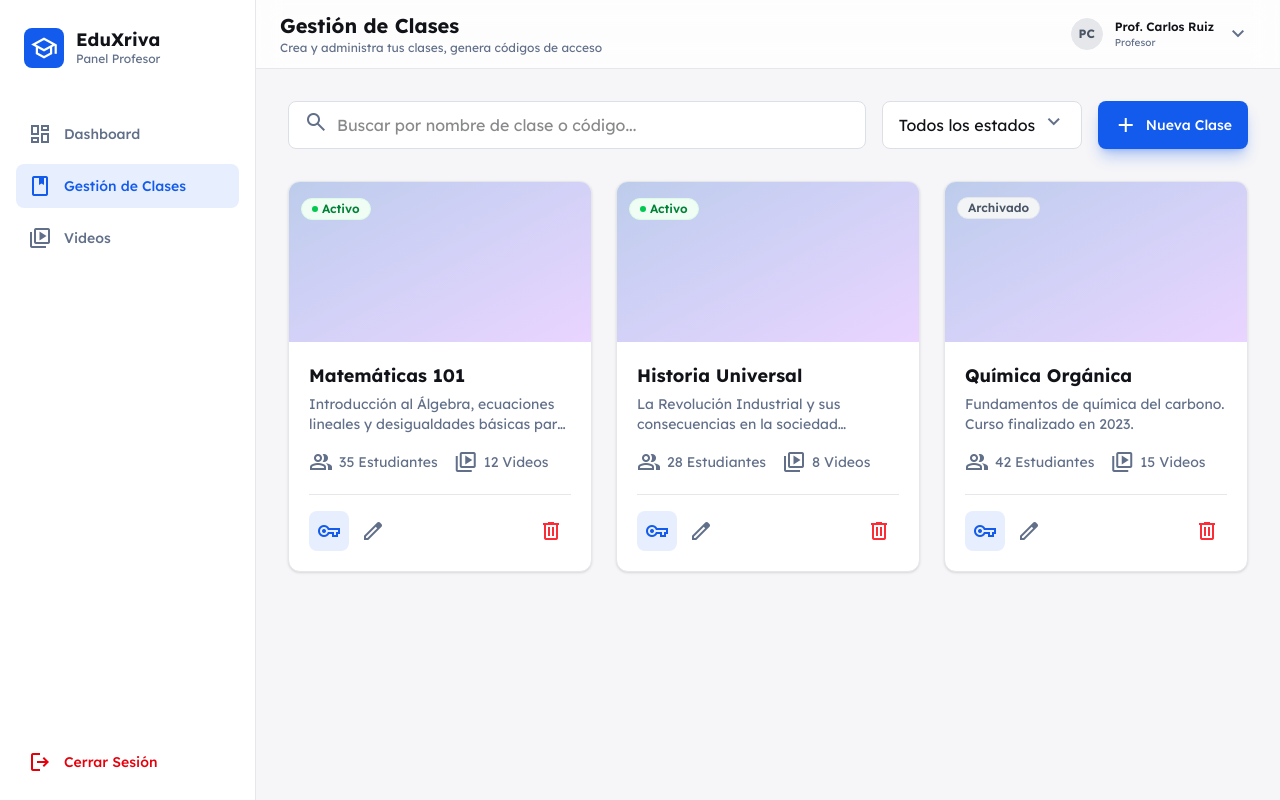
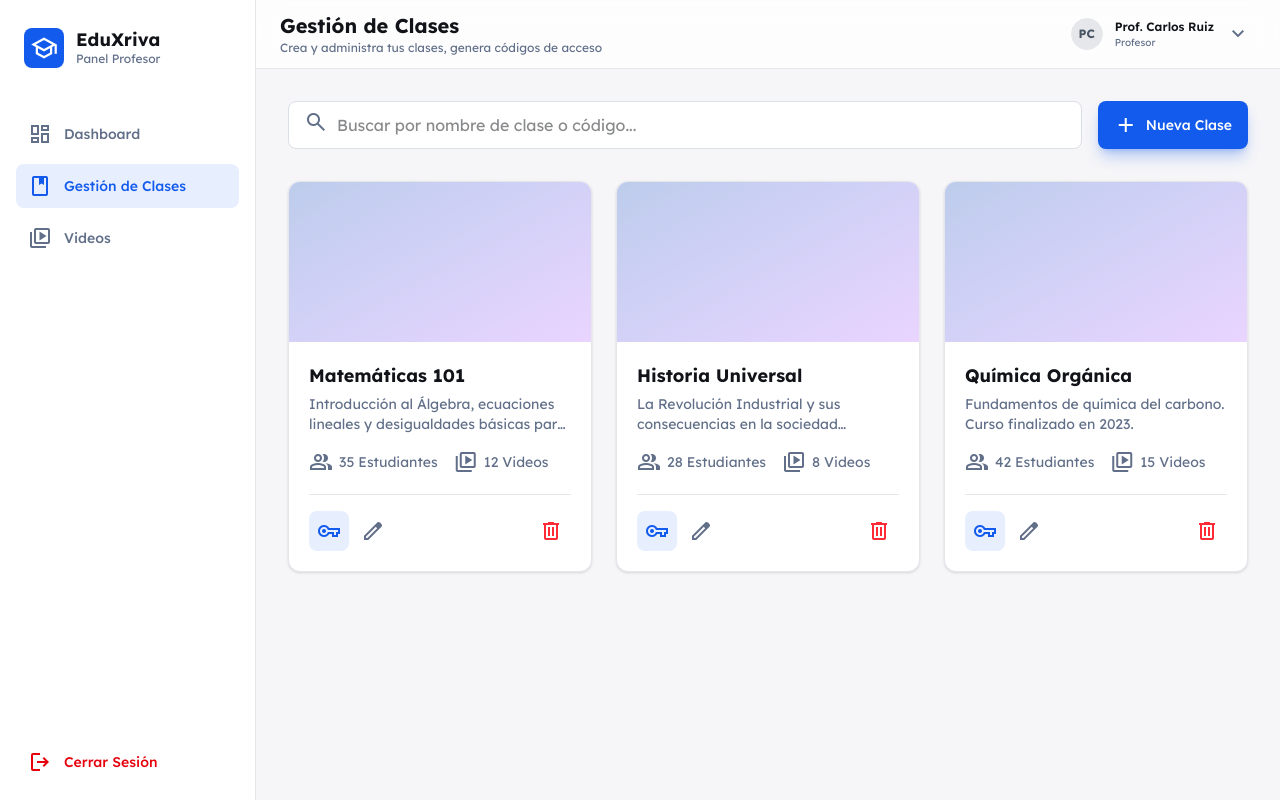
Before and after one commit to Xriva18/detecion_atencion, a Next.js app in the folder frontend/: page /profesor/clases in a window 1280 px wide. Built offline with nearby package versions, Linux system fonts and the light colour scheme.

Commit message:
Add attention level to student video results and update UI accordingly. Remove unused filter status and schedule input from modals. Enhance class results display with attention level indicators.

```diff
--- a/frontend/app/profesor/clases/page.tsx
+++ b/frontend/app/profesor/clases/page.tsx
@@ -46,6 +46,7 @@ interface StudentVideoResult {
   correctAnswers: number;
   incorrectAnswers: number;
   totalQuestions: number;
+  attentionLevel: "alto" | "medio" | "bajo";
 }
 
 const mockClasses: Class[] = [
@@ -158,6 +159,7 @@ const mockStudentVideoResults: StudentVideoResult[] = [
     correctAnswers: 17,
     incorrectAnswers: 3,
     totalQuestions: 20,
+    attentionLevel: "alto",
   },
   {
     studentId: "s2",
@@ -166,6 +168,7 @@ const mockStudentVideoResults: StudentVideoResult[] = [
     correctAnswers: 18,
     incorrectAnswers: 2,
     totalQuestions: 20,
+    attentionLevel: "alto",
   },
   {
     studentId: "s3",
@@ -174,6 +177,7 @@ const mockStudentVideoResults: StudentVideoResult[] = [
     correctAnswers: 15,
     incorrectAnswers: 5,
     totalQuestions: 20,
+    attentionLevel: "medio",
   },
   {
     studentId: "s4",
@@ -182,6 +186,7 @@ const mockStudentVideoResults: StudentVideoResult[] = [
     correctAnswers: 19,
     incorrectAnswers: 1,
     totalQuestions: 20,
+    attentionLevel: "alto",
   },
   {
     studentId: "s5",
@@ -190,6 +195,7 @@ const mockStudentVideoResults: StudentVideoResult[] = [
     correctAnswers: 14,
     incorrectAnswers: 6,
     totalQuestions: 20,
+    attentionLevel: "bajo",
   },
   {
     studentId: "s1",
@@ -198,6 +204,7 @@ const mockStudentVideoResults: StudentVideoResult[] = [
     correctAnswers: 16,
     incorrectAnswers: 4,
     totalQuestions: 20,
+    attentionLevel: "medio",
   },
   {
     studentId: "s2",
@@ -206,6 +213,7 @@ const mockStudentVideoResults: StudentVideoResult[] = [
     correctAnswers: 18,
     incorrectAnswers: 2,
     totalQuestions: 20,
+    attentionLevel: "alto",
   },
   {
     studentId: "s3",
@@ -214,6 +222,7 @@ const mockStudentVideoResults: StudentVideoResult[] = [
     correctAnswers: 14,
     incorrectAnswers: 6,
     totalQuestions: 20,
+    attentionLevel: "medio",
   },
   {
     studentId: "s4",
@@ -222,6 +231,7 @@ const mockStudentVideoResults: StudentVideoResult[] = [
     correctAnswers: 18,
     incorrectAnswers: 2,
     totalQuestions: 20,
+    attentionLevel: "alto",
   },
   {
     studentId: "s5",
@@ -230,6 +240,7 @@ const mockStudentVideoResults: StudentVideoResult[] = [
     correctAnswers: 13,
     incorrectAnswers: 7,
     totalQuestions: 20,
+    attentionLevel: "bajo",
   },
 ];
 
@@ -238,7 +249,6 @@ export default function GestiónClasesPage() {
   const [classes, setClasses] = useState<Class[]>(mockClasses);
   const [students, setStudents] = useState<Student[]>(mockStudents);
   const [searchTerm, setSearchTerm] = useState("");
-  const [filterStatus, setFilterStatus] = useState("Todos los estados");
   const [isCreateModalOpen, setIsCreateModalOpen] = useState(false);
   const [isEditModalOpen, setIsEditModalOpen] = useState(false);
   const [isCodeModalOpen, setIsCodeModalOpen] = useState(false);
@@ -286,10 +296,7 @@ export default function GestiónClasesPage() {
     const matchesSearch =
       classItem.name.toLowerCase().includes(searchTerm.toLowerCase()) ||
       classItem.description.toLowerCase().includes(searchTerm.toLowerCase());
-    const matchesStatus =
-      filterStatus === "Todos los estados" ||
-      classItem.status === filterStatus;
-    return matchesSearch && matchesStatus;
+    return matchesSearch;
   });
 
   const handleCreateClass = (classData: Partial<Class>) => {
@@ -332,24 +339,6 @@ export default function GestiónClasesPage() {
     );
   };
 
-  const getStatusBadge = (status: Class["status"]) => {
-    const styles = {
-      Activo: "bg-green-50 text-green-700 border-green-100",
-      Archivado: "bg-gray-100 text-gray-600 border-gray-200",
-      Borrador: "bg-yellow-50 text-yellow-700 border-yellow-100",
-    };
-
-    return (
-      <span
-        className={`inline-flex items-center gap-1 rounded-full px-2.5 py-0.5 text-xs font-semibold border ${styles[status]}`}
-      >
-        {status === "Activo" && (
-          <span className="size-1.5 rounded-full bg-green-500"></span>
-        )}
-        {status}
-      </span>
-    );
-  };
 
   const handleClassClick = (classItem: Class) => {
     setSelectedClass(classItem);
@@ -496,6 +485,9 @@ export default function GestiónClasesPage() {
                         Nota
                       </th>
                       <th className="text-left py-3 px-4 text-sm font-semibold text-[#111318]">
+                        Nivel de Atención
+                      </th>
+                      <th className="text-left py-3 px-4 text-sm font-semibold text-[#111318]">
                         Respuestas Correctas
                       </th>
                       <th className="text-left py-3 px-4 text-sm font-semibold text-[#111318]">
@@ -533,6 +525,19 @@ export default function GestiónClasesPage() {
                             }`}
                           >
                             {result.score}%
+                          </span>
+                        </td>
+                        <td className="py-3 px-4">
+                          <span
+                            className={`inline-flex items-center px-2.5 py-0.5 rounded-full text-sm font-semibold capitalize ${
+                              result.attentionLevel === "alto"
+                                ? "bg-green-50 text-green-700"
+                                : result.attentionLevel === "medio"
+                                ? "bg-yellow-50 text-yellow-700"
+                                : "bg-red-50 text-red-700"
+                            }`}
+                          >
+                            {result.attentionLevel}
                           </span>
                         </td>
                         <td className="py-3 px-4 text-[#111318]">
@@ -938,21 +943,6 @@ export default function GestiónClasesPage() {
             />
           </label>
           <div className="flex gap-4">
-            <div className="relative min-w-[200px]">
-              <select
-                className="appearance-none flex w-full rounded-lg text-[#111318] focus:outline-none focus:ring-2 focus:ring-primary border border-[#dbdfe6] bg-white h-12 px-4 pr-10 text-base cursor-pointer"
-                value={filterStatus}
-                onChange={(e) => setFilterStatus(e.target.value)}
-              >
-                <option>Todos los estados</option>
-                <option>Activo</option>
-                <option>Archivado</option>
-                <option>Borrador</option>
-              </select>
-              <span className="absolute right-4 top-1/2 -translate-y-1/2 pointer-events-none text-[#616f89]">
-                <span className="material-symbols-outlined">expand_more</span>
-              </span>
-            </div>
             <button
               onClick={() => setIsCreateModalOpen(true)}
               className="bg-primary hover:bg-blue-700 text-white px-4 py-2 rounded-lg text-sm font-medium flex items-center gap-2 transition-colors shadow-lg shadow-primary/30"
@@ -980,9 +970,6 @@ export default function GestiónClasesPage() {
                 ) : (
                   <div className="absolute inset-0 bg-gradient-to-br from-primary/20 to-purple-200"></div>
                 )}
-                <div className="absolute top-3 left-3">
-                  {getStatusBadge(classItem.status)}
-                </div>
                 <div className="absolute top-3 right-3 opacity-0 group-hover:opacity-100 transition-opacity">
                   <button className="bg-white/90 text-gray-700 p-1.5 rounded-lg backdrop-blur-sm hover:bg-white">
                     <span className="material-symbols-outlined text-[20px]">
@@ -1158,7 +1145,7 @@ export default function GestiónClasesPage() {
                           <h4 className="font-medium text-[#111318] mb-3">
                             {result.videoTitle}
                           </h4>
-                          <div className="grid grid-cols-2 md:grid-cols-4 gap-4">
+                          <div className="grid grid-cols-2 md:grid-cols-5 gap-4">
                             <div>
                               <label className="text-xs text-[#616f89]">
                                 Nota
@@ -1173,6 +1160,22 @@ export default function GestiónClasesPage() {
                                 }`}
                               >
                                 {result.score}%
+                              </p>
+                            </div>
+                            <div>
+                              <label className="text-xs text-[#616f89]">
+                                Nivel de Atención
+                              </label>
+                              <p
+                                className={`text-sm font-semibold capitalize ${
+                                  result.attentionLevel === "alto"
+                                    ? "text-green-700"
+                                    : result.attentionLevel === "medio"
+                                    ? "text-yellow-700"
+                                    : "text-red-700"
+                                }`}
+                              >
+                                {result.attentionLevel}
                               </p>
                             </div>
                             <div>
--- a/frontend/src/components/Profesor/ClassModals.tsx
+++ b/frontend/src/components/Profesor/ClassModals.tsx
@@ -156,18 +156,6 @@ export function EditClassModal({
               }
             />
           </label>
-          <label className="flex flex-col gap-2">
-            <span className="text-sm font-medium text-[#111318]">Horario</span>
-            <input
-              className="w-full rounded-lg border border-[#dbdfe6] bg-white text-[#111318] h-12 px-4 focus:outline-none focus:ring-2 focus:ring-primary/50 focus:border-primary transition-all"
-              type="text"
-              value={formData.schedule || ""}
-              onChange={(e) =>
-                setFormData({ ...formData, schedule: e.target.value })
-              }
-              placeholder="Ej: Lunes y Miércoles • 10:00 AM - 12:00 PM"
-            />
-          </label>
           <div className="flex gap-3 justify-end pt-4 border-t border-[#e5e7eb]">
             <button
               type="button"
@@ -254,19 +242,6 @@ export function CodeModal({
           <div className="flex gap-3 justify-end pt-4 border-t border-[#e5e7eb]">
             <button
               type="button"
-              onClick={() => {
-                onGenerateNewCode();
-                const newCode =
-                  Math.random().toString(36).substring(2, 5).toUpperCase() +
-                  Math.floor(Math.random() * 1000);
-                setCode(newCode);
-              }}
-              className="px-5 py-2.5 rounded-lg border border-[#dbdfe6] text-[#111318] hover:bg-gray-50 transition-colors font-medium"
-            >
-              Generar Nuevo
-            </button>
-            <button
-              type="button"
               onClick={onClose}
               className="px-5 py-2.5 rounded-lg bg-primary hover:bg-blue-700 text-white font-medium transition-colors"
             >
```
